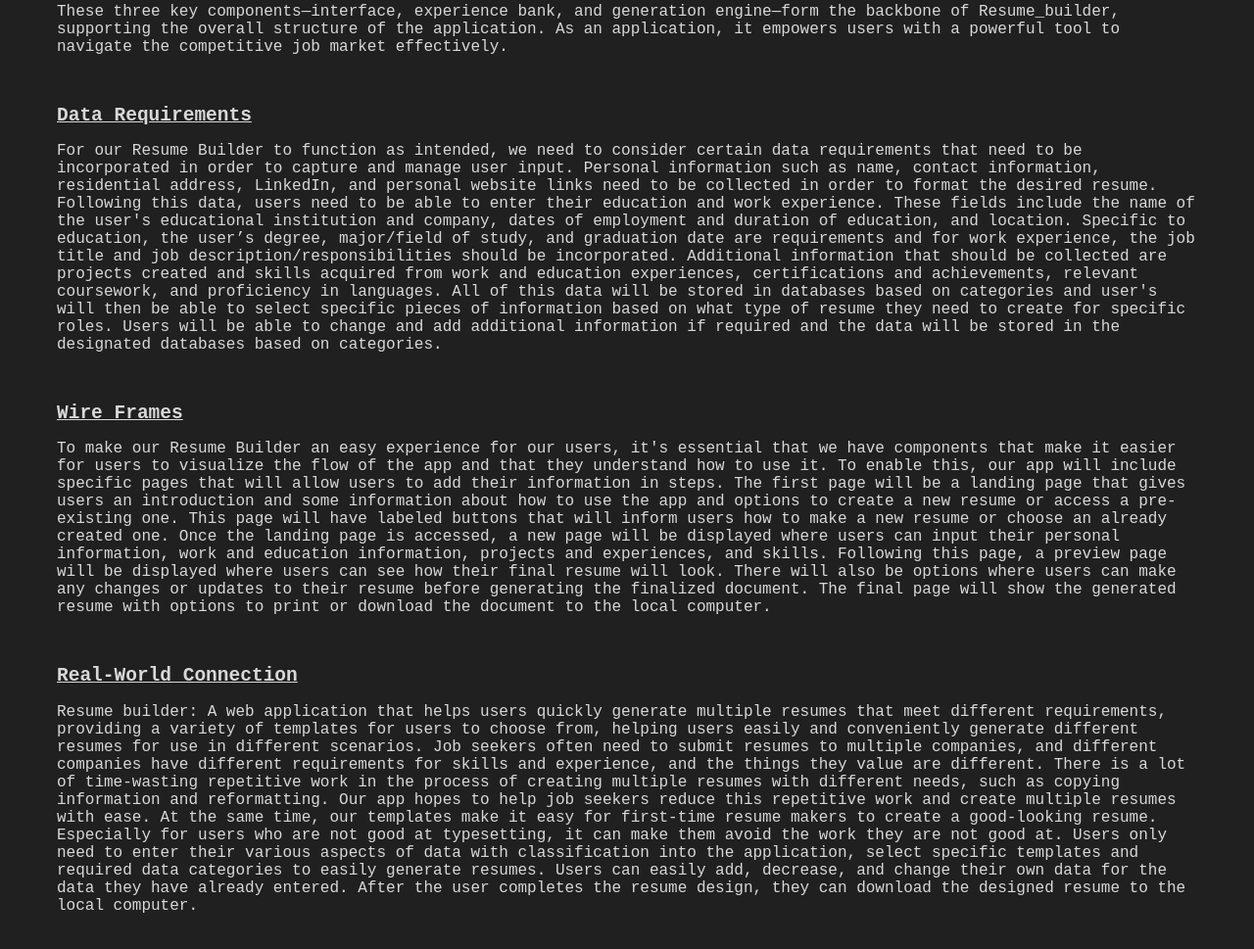
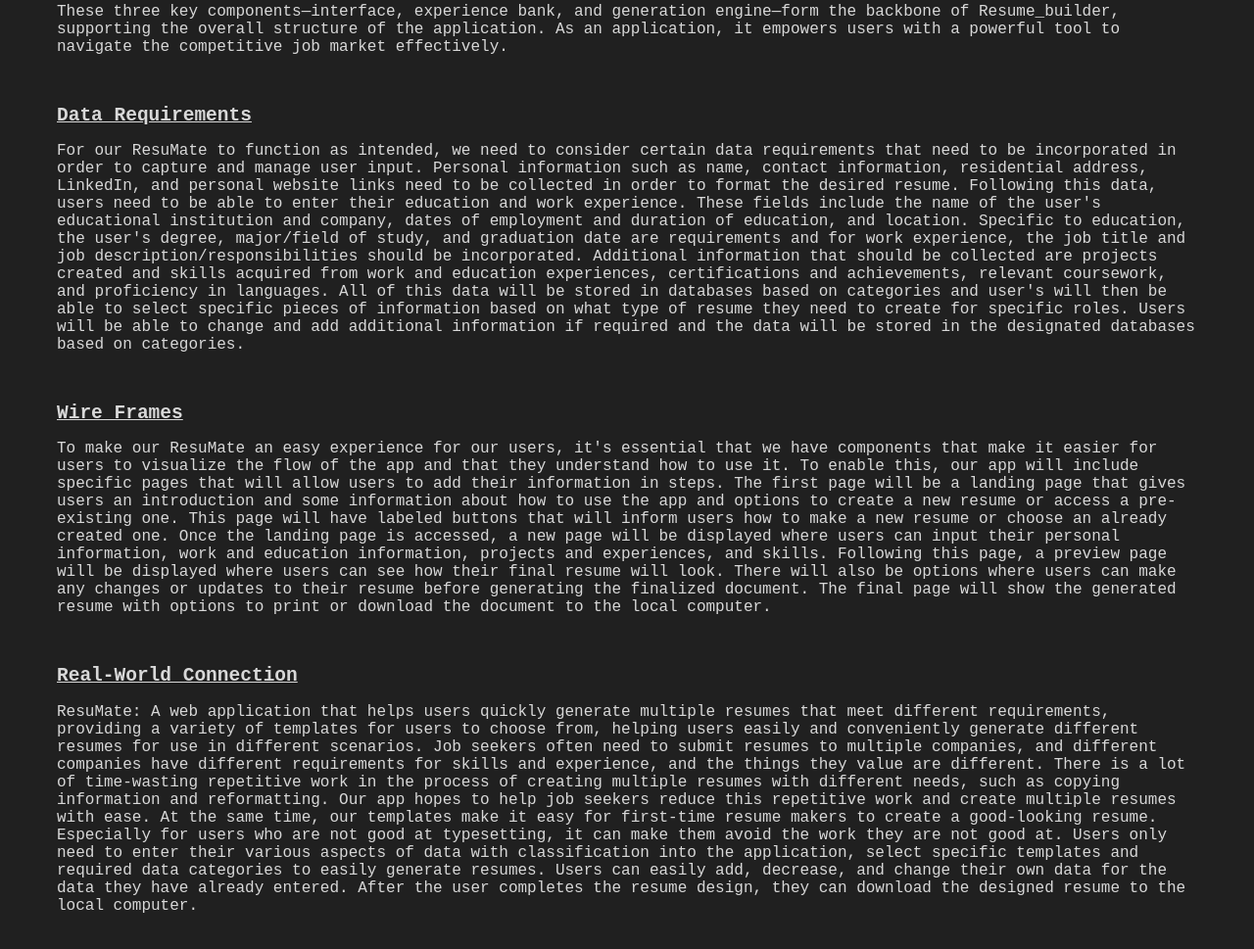
Before and after one commit to wLMEB/326_resumebuilder_sp24, a website: page src/docs/milestone-01/index.html in a window 1280 px wide. Shown: the part 1723-2692 px from the top of the page at 98% size. Drawn offline with Linux system fonts and the light colour scheme.

Commit message:
Update index.html

```diff
--- a/src/docs/milestone-01/index.html
+++ b/src/docs/milestone-01/index.html
@@ -60,7 +60,7 @@
         <!-- Main content of the document -->
         <section id="overview">
             <h2>Overview</h2>
-            <p><i>Resume_builder</i> is a web application that targets a faster and more efficient way of
+            <p><i>ResuMate</i> is a web application that targets a faster and more efficient way of
                 resume building. Our project aims to help college students and recent graduates have a smoother
                 experience through their job application phase. With Resume_builder, users can input all of their
                  past experiences by categories, including skills, work experience, project experience, etc.,
@@ -96,13 +96,13 @@
         </section>
         <section id="data-requirements">
             <h2>Data Requirements</h2>
-            <p>For our Resume Builder to function as intended, we need to consider certain data requirements that
+            <p>For our ResuMate to function as intended, we need to consider certain data requirements that
                 need to be incorporated in order to capture and manage user input. Personal information such as
                 name, contact information, residential address, LinkedIn, and personal website links need to be
                 collected in order to format the desired resume. Following this data, users need to be able to
                 enter their education and work experience. These fields include the name of the user's educational
                 institution and company, dates of employment and duration of education, and location. Specific to
-                education, the user’s degree, major/field of study, and graduation date are requirements and for
+                education, the user's degree, major/field of study, and graduation date are requirements and for
                 work experience, the job title and job description/responsibilities should be incorporated.
                 Additional information that should be collected are projects created and skills acquired from work
                 and education experiences, certifications and achievements, relevant coursework, and proficiency
@@ -114,7 +114,7 @@
         </section>
         <section id="wire-frames">
             <h2>Wire Frames </h2>
-            <p>To make our Resume Builder an easy experience for our users, it's essential that we have components
+            <p>To make our ResuMate an easy experience for our users, it's essential that we have components
                 that make it easier for users to visualize the flow of the app and that they understand how to use
                 it. To enable this, our app will include specific pages that will allow users to add their
                 information in steps. The first page will be a landing page that gives users an introduction and
@@ -130,7 +130,7 @@
         </section>
         <section id="real-world">
             <h2> Real-World Connection</h2>
-            <p>Resume builder: A web application that helps users quickly generate multiple resumes that meet
+            <p>ResuMate: A web application that helps users quickly generate multiple resumes that meet
                 different requirements, providing a variety of templates for users to choose from, helping users
                  easily and conveniently generate different resumes for use in different scenarios. Job seekers
                  often need to submit resumes to multiple companies, and different companies have different
```
